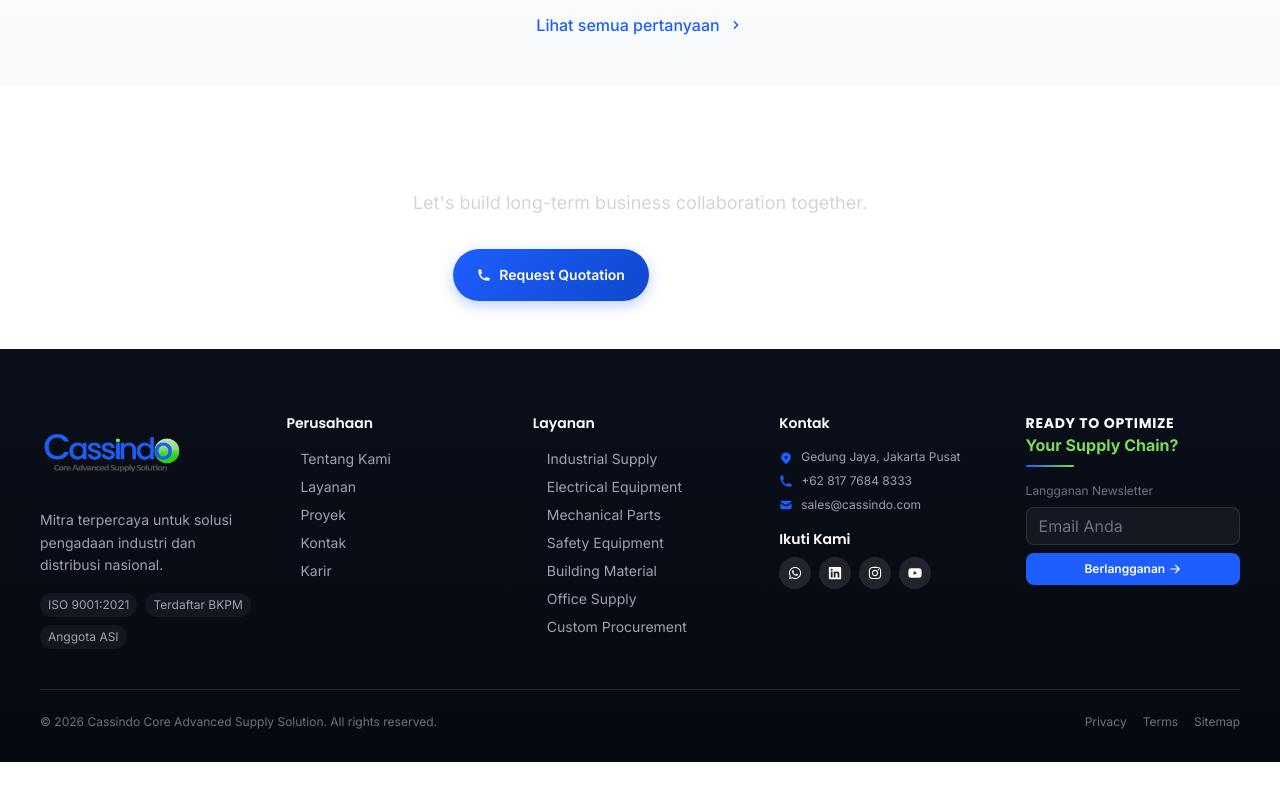
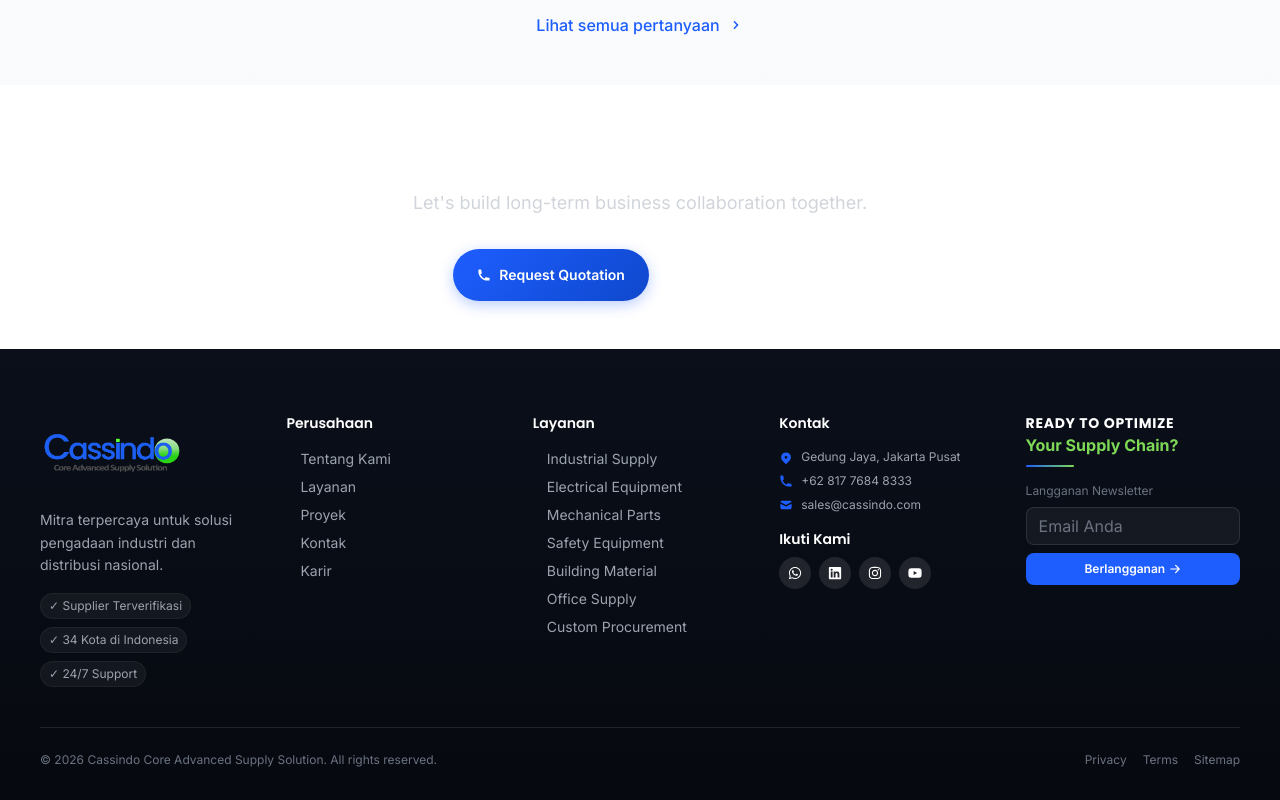
Before and after one commit to herlan-syihabudin/CASSINDO, a Next.js app: page / in a window 1280 px wide. Shown: the part 5658-6458 px from the top of the page. Before the commit the page ends 6420 px from the top, so only its background shows below. Built offline with nearby package versions, Linux system fonts and the light colour scheme.

Commit message:
Add verified supplier badges to footer

```diff
--- a/src/components/Footer.tsx
+++ b/src/components/Footer.tsx
@@ -85,9 +85,15 @@ export default function Footer() {
               Mitra terpercaya untuk solusi pengadaan industri dan distribusi nasional.
             </p>
             <div className="flex flex-wrap gap-2">
-              <span className="text-xs bg-white/5 px-2 py-1 rounded-full">ISO 9001:2021</span>
-              <span className="text-xs bg-white/5 px-2 py-1 rounded-full">Terdaftar BKPM</span>
-              <span className="text-xs bg-white/5 px-2 py-1 rounded-full">Anggota ASI</span>
+              <span className="text-xs bg-white/5 px-2 py-1 rounded-full text-gray-400 border border-white/5">
+                ✓ Supplier Terverifikasi
+              </span>
+              <span className="text-xs bg-white/5 px-2 py-1 rounded-full text-gray-400 border border-white/5">
+                ✓ 34 Kota di Indonesia
+              </span>
+              <span className="text-xs bg-white/5 px-2 py-1 rounded-full text-gray-400 border border-white/5">
+                ✓ 24/7 Support
+              </span>
             </div>
           </div>
 
```
